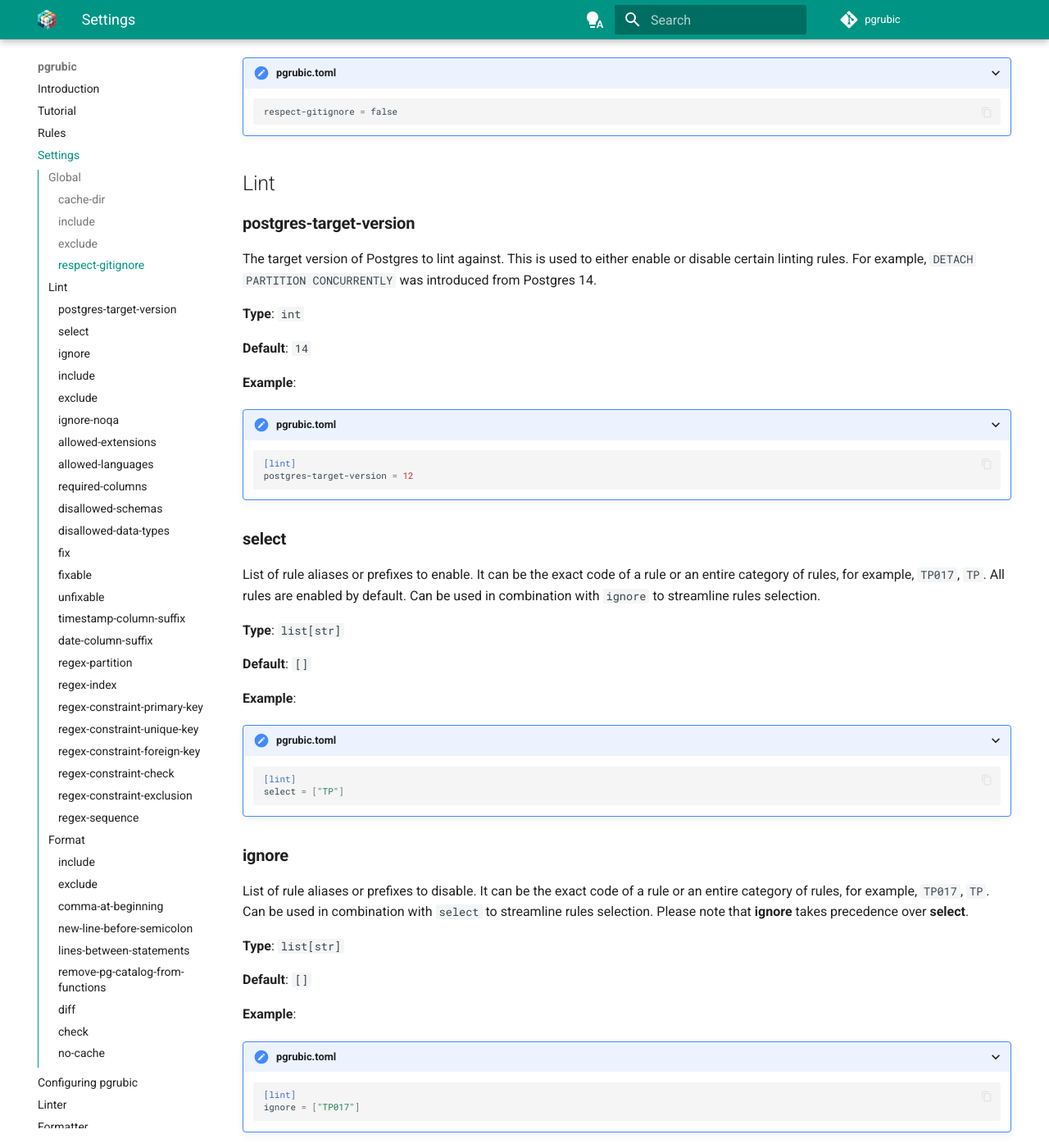
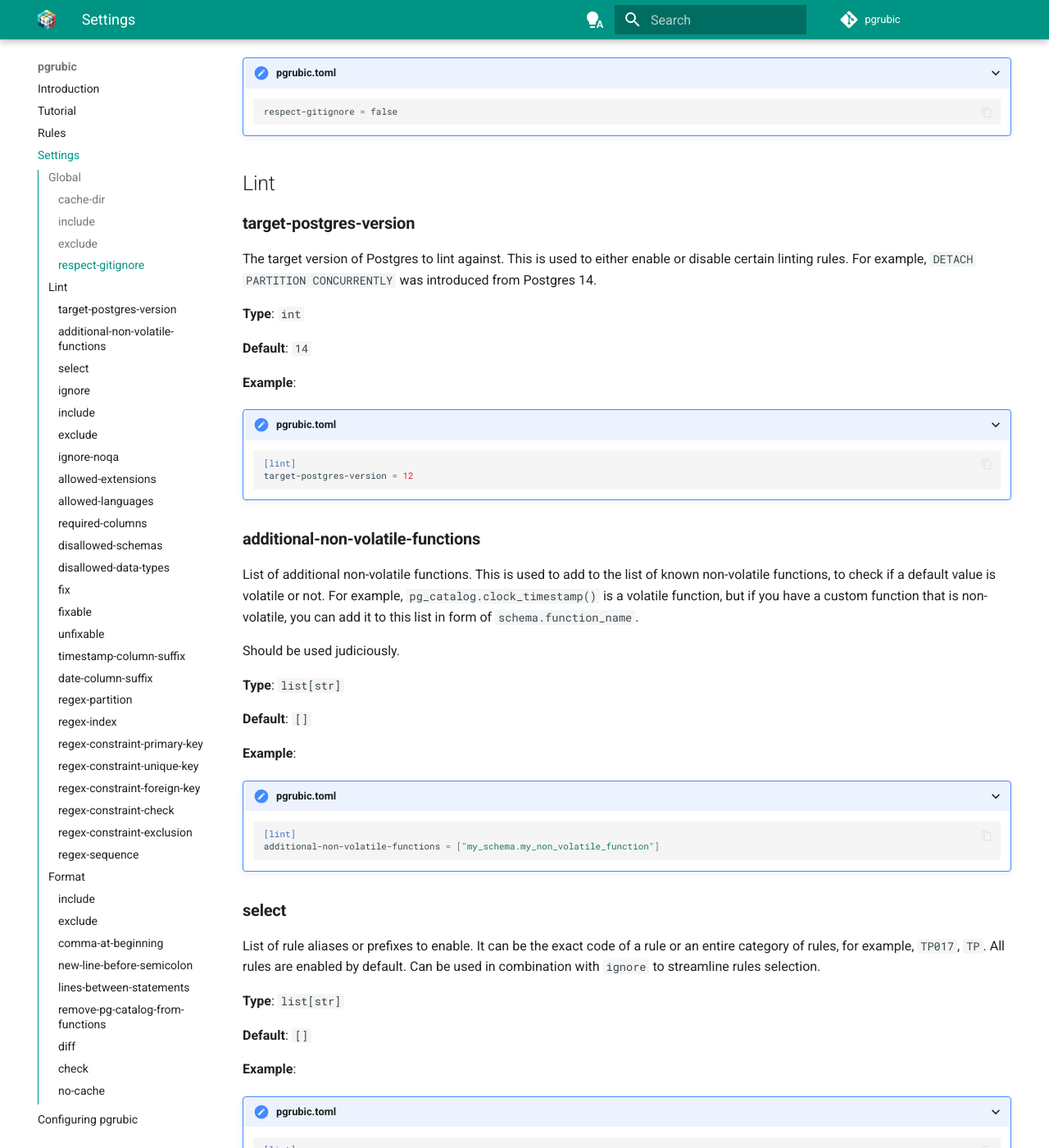
Before and after one commit to bolajiwahab/pgrubic, an MkDocs documentation site: the page built from docs/docs/settings.md, in a window 1280 px wide and 1400 px high, scrolled down 1503 px. Shown: the whole window at 82% size. Built offline with MkDocs 1.6.1 and Material for MkDocs 9.7.7, drawn with Linux system fonts in a browser that asks for light colours; comment, search, counter and statistics services are not loaded.

Commit message:
feat: additional allow list of non volatile functions through config

````diff
--- a/docs/docs/configuration.md
+++ b/docs/docs/configuration.md
@@ -34,7 +34,10 @@
 
 [lint]
 # Target version 14 of PostgreSQL by default
-postgres-target-version = 14
+target-postgres-version = 14
+
+# Additional non-volatile functions
+additional-non-volatile-functions = []
 
 # Enable all rules by default
 select = []
--- a/docs/docs/settings.md
+++ b/docs/docs/settings.md
@@ -69,7 +69,7 @@
 </details>
 ## Lint
 
-### **postgres-target-version**
+### **target-postgres-version**
 The target version of Postgres to lint against. This is used to either enable or
 disable certain linting rules. For example, `DETACH PARTITION CONCURRENTLY`
 was introduced from Postgres 14.
@@ -84,7 +84,30 @@
 
 ```toml
 [lint]
-postgres-target-version = 12
+target-postgres-version = 12
+```
+</details>
+
+### **additional-non-volatile-functions**
+List of additional non-volatile functions. This is used to add to the list of known
+non-volatile functions, to check if a default value is volatile or not.
+For example, `pg_catalog.clock_timestamp()` is a volatile function, but if you have a
+custom function that is non-volatile, you can add it to this list in form
+of `schema.function_name`.
+
+Should be used judiciously.
+
+**Type**: `list[str]`
+
+**Default**: `[]`
+
+**Example**:
+<details open>
+<summary><strong>pgrubic.toml</strong></summary>
+
+```toml
+[lint]
+additional-non-volatile-functions = ["my_schema.my_non_volatile_function"]
 ```
 </details>
 
--- a/src/pgrubic/pgrubic.toml
+++ b/src/pgrubic/pgrubic.toml
@@ -4,6 +4,7 @@
 respect-gitignore = true
 [lint]
 target-postgres-version = 14
+additional-non-volatile-functions = []
 select = []
 ignore = []
 include = []
````
Also changed, not shown: README.md, 3 other files.
